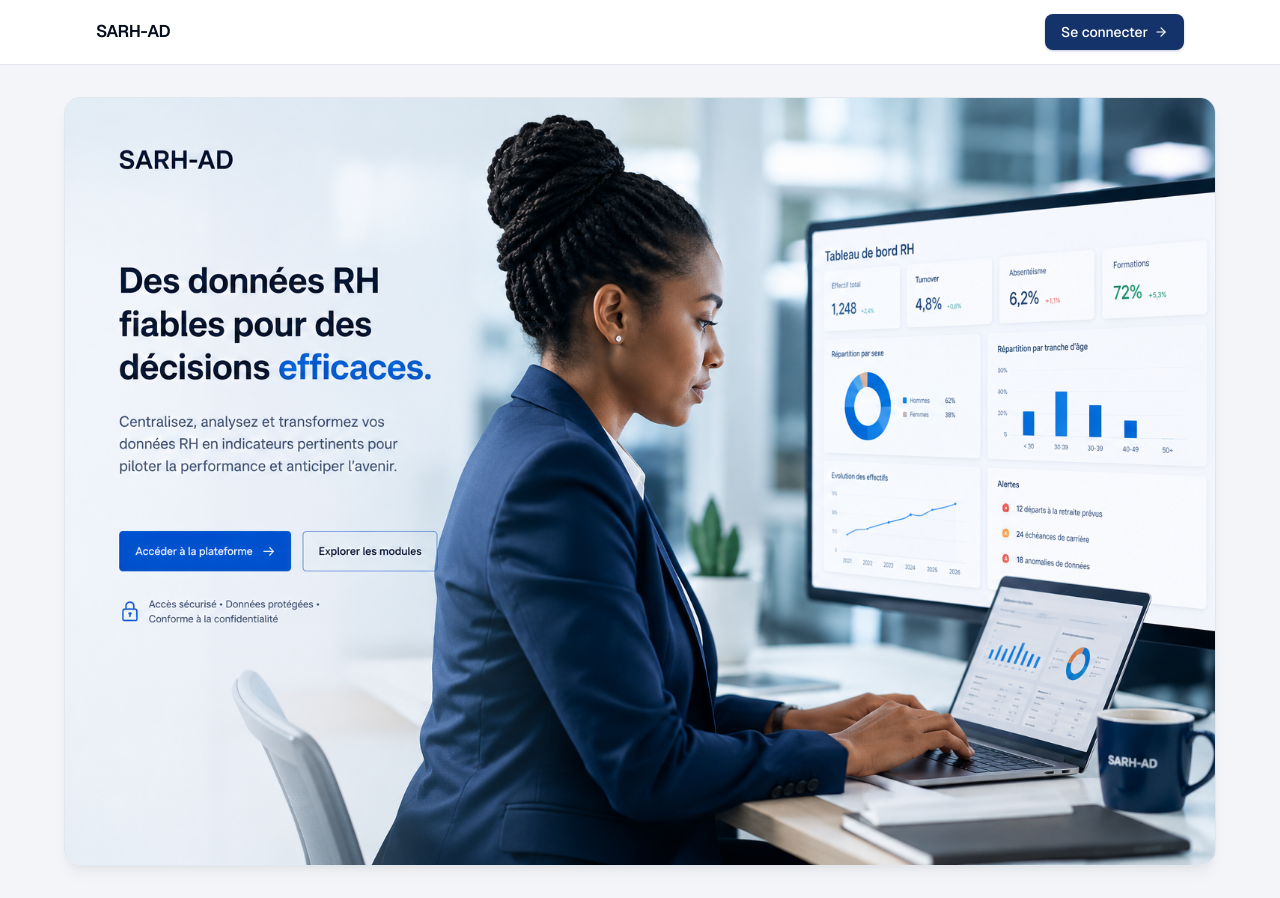
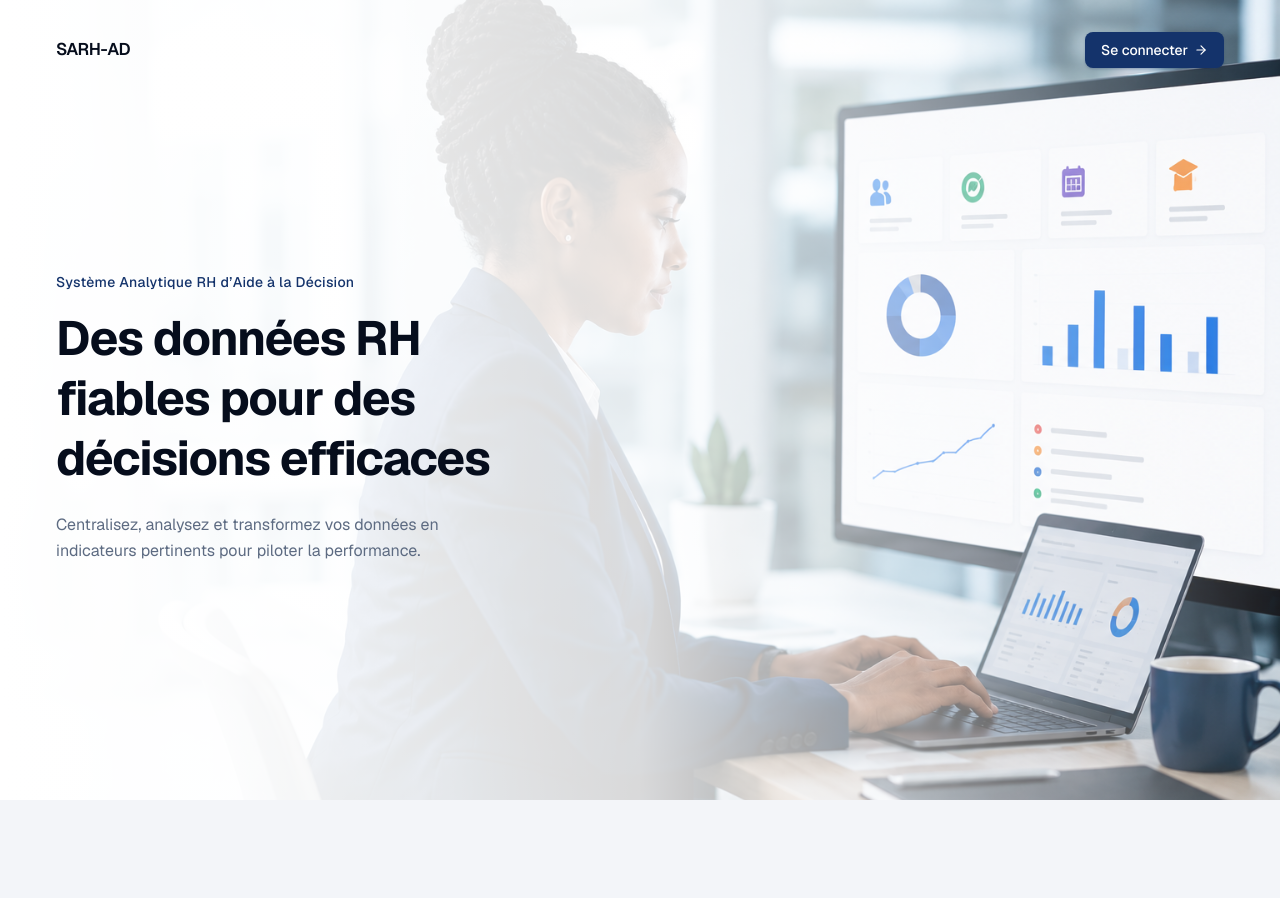
Before and after one commit to banserach63-dev/rhdecisis, a Next.js app: page / in a window 1280 px wide. After the commit the page ends 800 px from the top, so only its background shows below. Built offline with nearby package versions, Linux system fonts and the light colour scheme; no server answers.

Commit message:
Use full-bleed hero photo with headline copy on landing page
Co-Authored-By: Claude Sonnet 5 <noreply@anthropic.com>

```diff
--- a/app/page.tsx
+++ b/app/page.tsx
@@ -9,9 +9,18 @@ export default async function RootPage() {
   if (profile) redirect("/dashboard");
 
   return (
-    <div className="flex min-h-screen flex-col bg-background text-foreground">
-      <header className="border-b border-border bg-surface">
-        <div className="mx-auto flex h-16 max-w-6xl items-center justify-between px-5 lg:px-8">
+    <div className="relative min-h-screen overflow-hidden bg-background text-foreground">
+      <Image
+        src="/landing-bg.png"
+        alt=""
+        fill
+        priority
+        className="object-cover object-[68%_50%]"
+      />
+      <div className="absolute inset-0 bg-gradient-to-r from-white via-white/85 to-white/10" />
+
+      <div className="relative flex min-h-screen flex-col px-6 py-6 lg:px-14 lg:py-8">
+        <div className="flex items-center justify-between">
           <span className="text-[17px] font-semibold tracking-tight text-ink">SARH-AD</span>
           <Link
             href="/login"
@@ -20,20 +29,21 @@ export default async function RootPage() {
             Se connecter <ArrowRight className="h-3.5 w-3.5" />
           </Link>
         </div>
-      </header>
 
-      <main className="flex flex-1 items-center justify-center px-5 py-8 lg:px-8">
-        <div className="mx-auto w-full max-w-6xl overflow-hidden rounded-2xl border border-border shadow-lg shadow-ink/5">
-          <Image
-            src="/landing-hero.png"
-            alt="SARH-AD — Système Analytique RH d'Aide à la Décision"
-            width={1536}
-            height={1024}
-            priority
-            className="h-auto w-full"
-          />
+        <div className="flex flex-1 items-center">
+          <div className="max-w-xl">
+            <p className="text-sm font-medium tracking-wide text-primary">
+              Système Analytique RH d&rsquo;Aide à la Décision
+            </p>
+            <h1 className="text-balance mt-4 text-4xl font-bold leading-tight tracking-tight text-ink lg:text-5xl">
+              Des données RH fiables pour des décisions efficaces
+            </h1>
+            <p className="mt-6 max-w-md text-base font-normal leading-relaxed text-muted">
+              Centralisez, analysez et transformez vos données en indicateurs pertinents pour piloter la performance.
+            </p>
+          </div>
         </div>
-      </main>
+      </div>
     </div>
   );
 }
```
Also changed, not shown: public/landing-bg.png (added), public/landing-hero.png (deleted).
